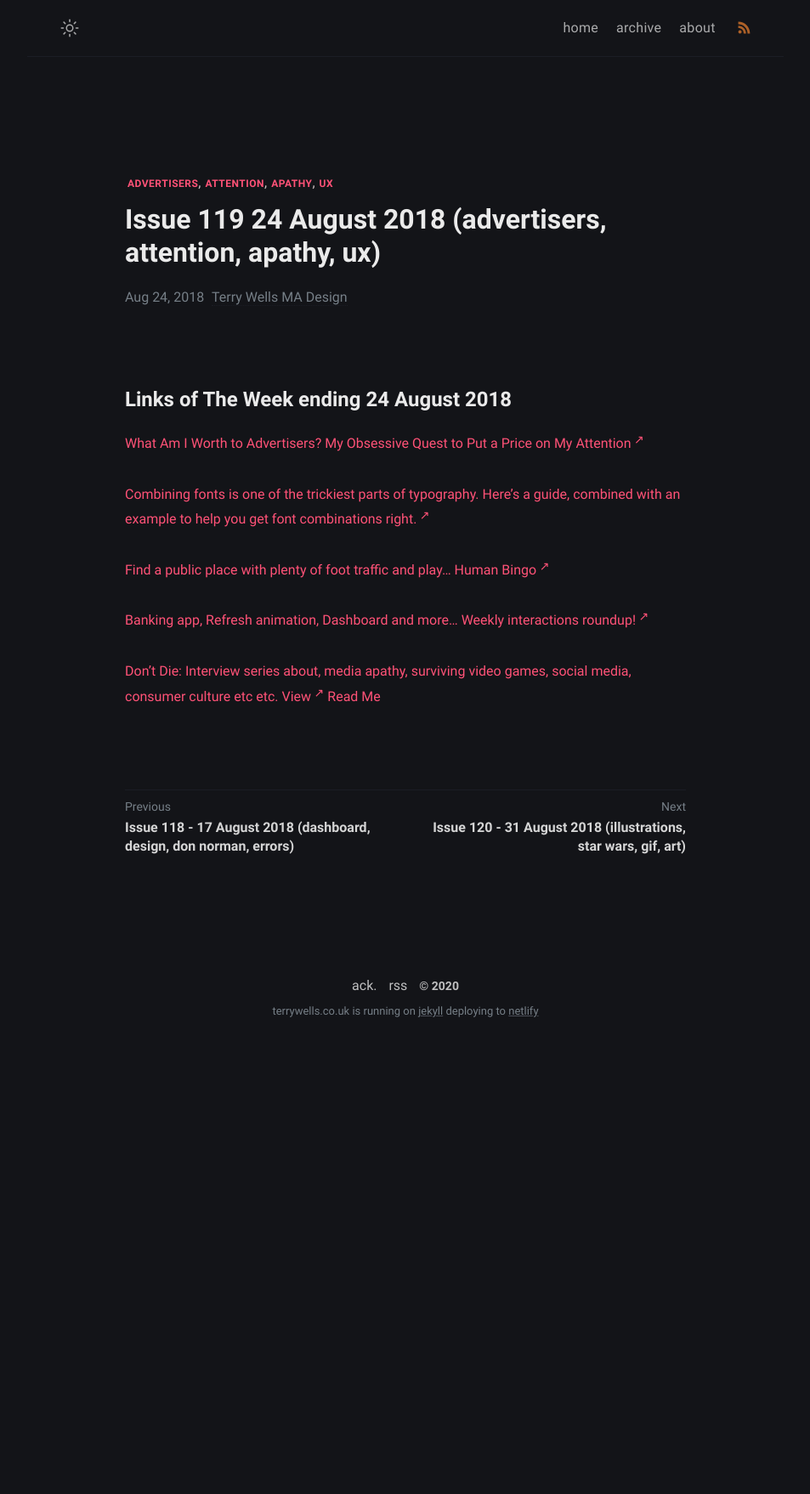
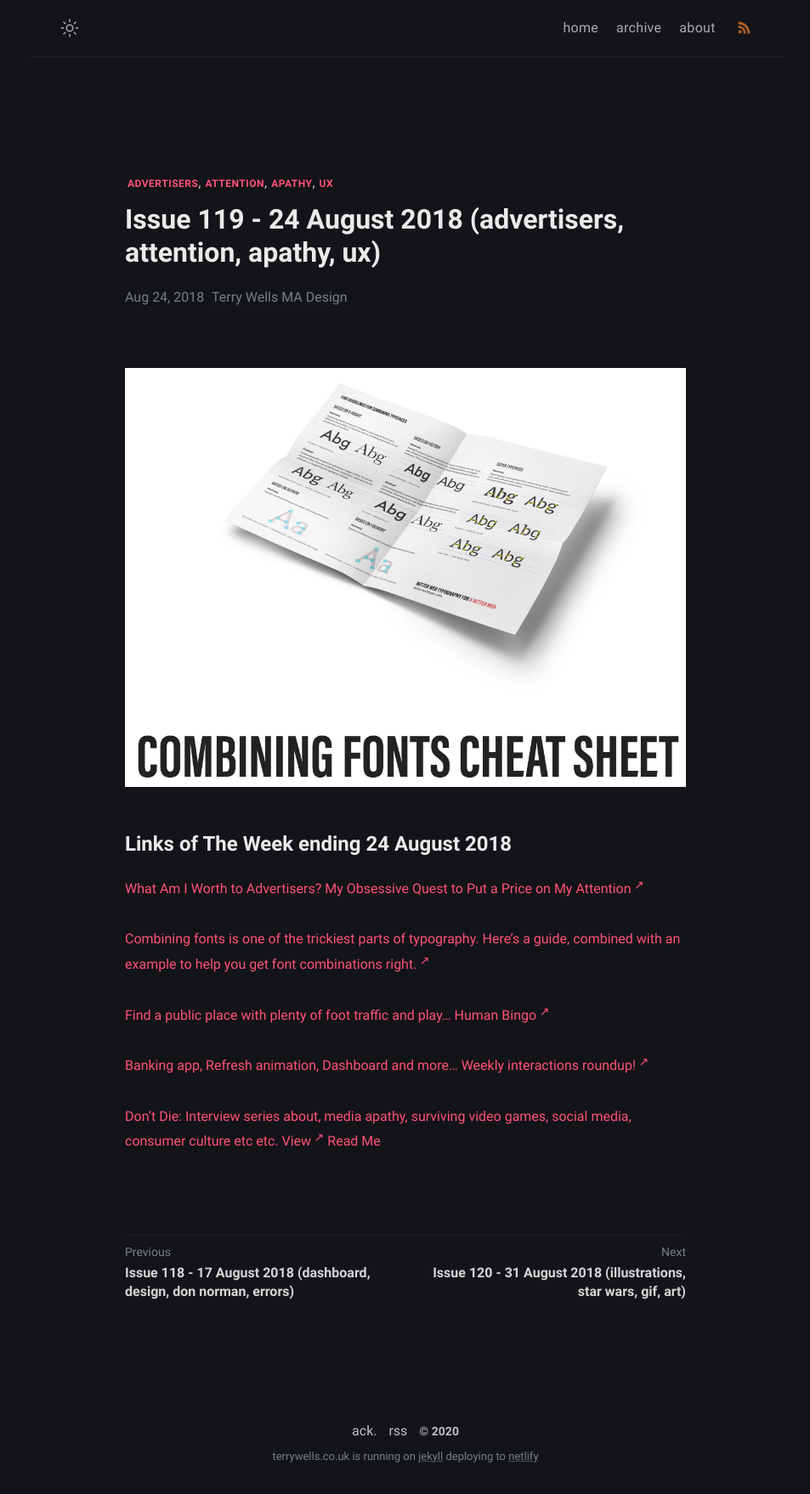
Before and after one commit to wristtattoo/jekyll-klise, a Jekyll site: the page built from _posts/2020-11-03-issue-119-24-august-2018-advertisers-attention-apathy-ux.md, in a window 1280 px wide. Shown: the whole page at 85% size, without its empty margins (163-1116 px from the left). Built offline with Jekyll 4.4.1, drawn with Linux system fonts in a browser that asks for light colours; a script that is not in the unit is left out; before the commit the page ends 1234 px from its top, so only the background shows below that.

Commit message:
Update Links of The Week “2020-11-03-issue-119-24-august-2018-advertisers-attention-apathy-ux”

```diff
--- a/_posts/2020-11-03-issue-119-24-august-2018-advertisers-attention-apathy-ux.md
+++ b/_posts/2020-11-03-issue-119-24-august-2018-advertisers-attention-apathy-ux.md
@@ -1,9 +1,11 @@
 ---
 layout: post
-title: Issue 119 24 August 2018 (advertisers, attention, apathy, ux)
+title: Issue 119 - 24 August 2018 (advertisers, attention, apathy, ux)
 tags: advertisers attention apathy ux
 date: 2018-08-24T13:22:32.297Z
 ---
+![What Am I Worth to Advertisers? My Obsessive Quest to Put a Price on My Attention](/assets/uploads/issue-119.png "What Am I Worth to Advertisers? My Obsessive Quest to Put a Price on My Attention")
+
 # Links of The Week ending 24 August 2018
 
 <a href="https://gizmodo.com/what-am-i-worth-to-advertisers-my-obsessive-quest-to-p-1828343202" target="_blank" title="What Am I Worth to Advertisers? My Obsessive Quest to Put a Price on My Attention" alt="What Am I Worth to Advertisers? My Obsessive Quest to Put a Price on My Attention">What Am I Worth to Advertisers? My Obsessive Quest to Put a Price on My Attention</a>
```
Also changed, not shown: assets/uploads/issue-119.png (added).
